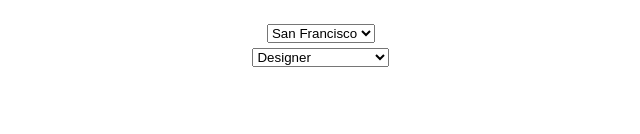
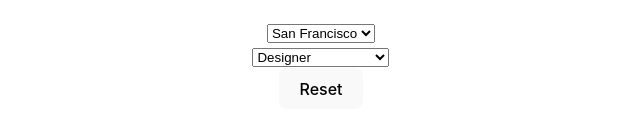
Before and after one commit to faizanhameed103/midterm, a React (Vite) app: page / in a window 1280 px wide. Shown: the part 866-1000 px from the top of the page, without its empty margins (319-959 px from the left). Before the commit the page ends 966 px from the top, so only its background shows below. Built offline with nearby package versions, Linux system fonts and the light colour scheme.

Commit message:
Add button to reset all filters

```diff
--- a/src/App.jsx
+++ b/src/App.jsx
@@ -44,6 +44,9 @@
             <Second/>
             <Third/>
             <Fourth/>
+            <form>
+              <button type='Submit'>Reset</button>
+            </form>
 
     </>
   )
```
